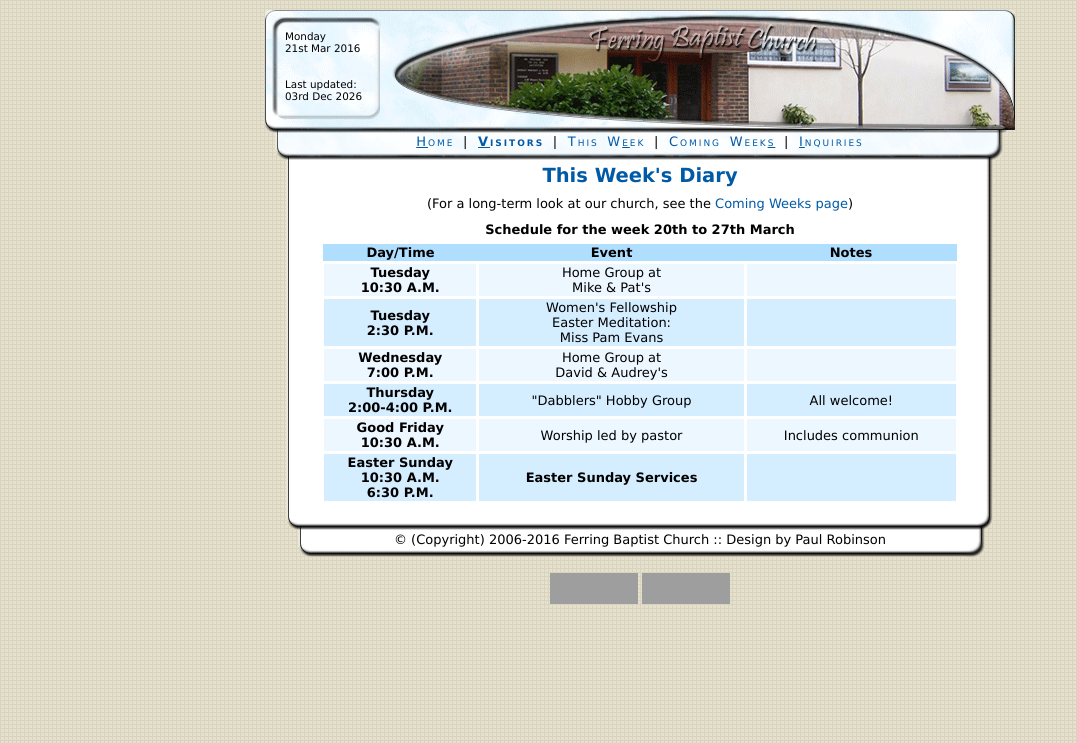
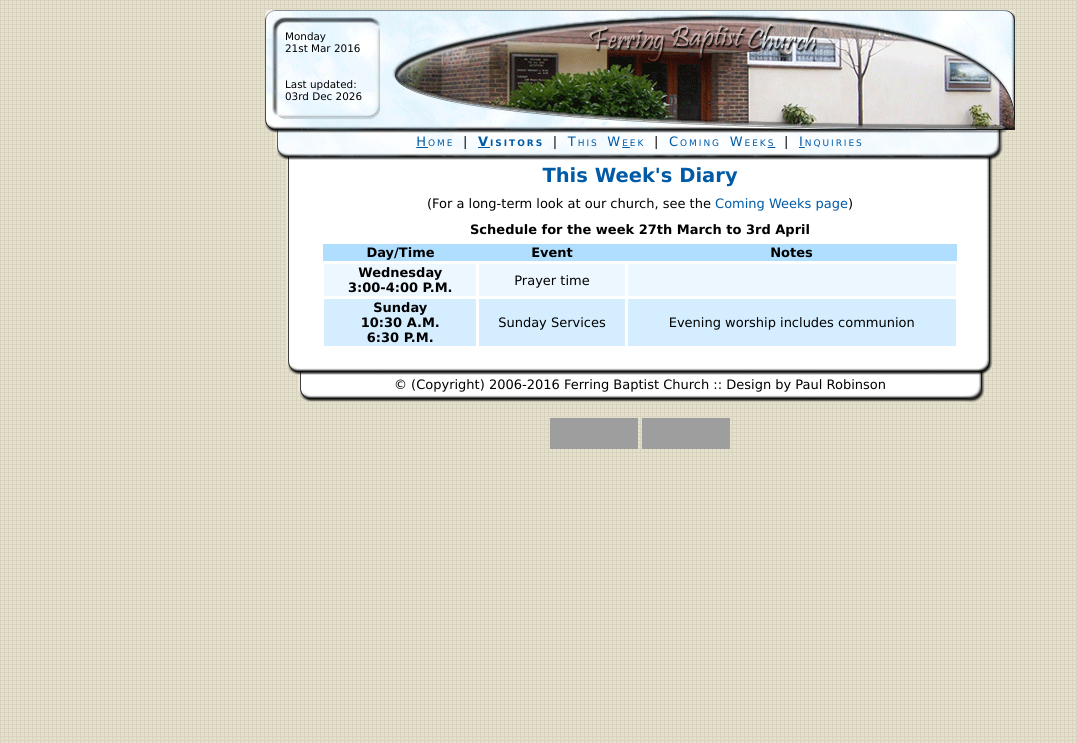
Before and after one commit to paulrr88/church, a PHP site: page /church/diary.php in a window 1280 px wide. Shown: the top 743 px of the page, without its empty margins (0-1077 px from the left). Run offline with PHP 8.4, Linux system fonts and the light colour scheme; grey boxes are pictures that could not be loaded.

Commit message:
Diary update

```diff
--- a/diary.php
+++ b/diary.php
@@ -6,7 +6,7 @@
 
 				<p class="centre">(For a long-term look at our church, see the <a href="upcoming.php">Coming Weeks page</a>)</p>
 
-				<p class="centre"><strong>Schedule for the week 20th to 27th March</strong></p>
+				<p class="centre"><strong>Schedule for the week 27th March to 3rd April</strong></p>
 
 				<table class="styled" summary="Schedule for events in the coming week(s)">
 					<thead>
@@ -18,34 +18,14 @@
 					</thead>
 					<tbody>
 						<tr class="odd">
-							<th scope="row">Tuesday<br /> 10:30 A.M.</th>
-							<td>Home Group at<br />Mike &amp; Pat's</td>
-							<td></td>
-						</tr>
-            <tr>
-							<th scope="row">Tuesday<br />2:30 P.M.</th>
-							<td>Women's Fellowship<br />Easter Meditation:<br />Miss Pam Evans</td>
-							<td></td>
-						</tr>
-						<tr class="odd">
-							<th scope="row">Wednesday<br />7:00 P.M.</th>
-							<td>Home Group at<br />David &amp; Audrey's</td>
+							<th scope="row">Wednesday<br />3:00-4:00 P.M.</th>
+							<td>Prayer time</td>
 							<td></td>
 						</tr>
 						<tr>
-							<th scope="row">Thursday<br />2:00-4:00 P.M.</th>
-							<td>"Dabblers" Hobby Group</td>
-							<td>All welcome!</td>
-						</tr>
-						<tr class="odd">
-							<th scope="row">Good Friday<br />10:30 A.M.</th>
-							<td>Worship led by pastor</td>
-							<td>Includes communion</td>
-						</tr>
-						<tr>
-							<th scope="row">Easter Sunday<br />10:30 A.M.<br />6:30 P.M.</th>
-							<td><strong>Easter Sunday Services</strong></td>
-							<td></td>
+							<th scope="row">Sunday<br />10:30 A.M.<br />6:30 P.M.</th>
+							<td>Sunday Services</td>
+							<td>Evening worship includes communion</td>
 						</tr>
 					</tbody>
 				</table>
--- a/index.php
+++ b/index.php
@@ -12,7 +12,7 @@
 
 				<!--<h1 class="hcline"><a href="holidayclub.php">Holiday Club 2015 details and form now available!</a></h1>-->
 
-				<div class="nbox_top"><h1>Diary update - 21/03/16</h1></div>
+				<div class="nbox_top"><h1>Diary update - 28/03/16</h1></div>
 
 				<div class="nbox_content">
 					<p>I've <a href="diary.php">updated the diary</a> for the week.</p>
```
